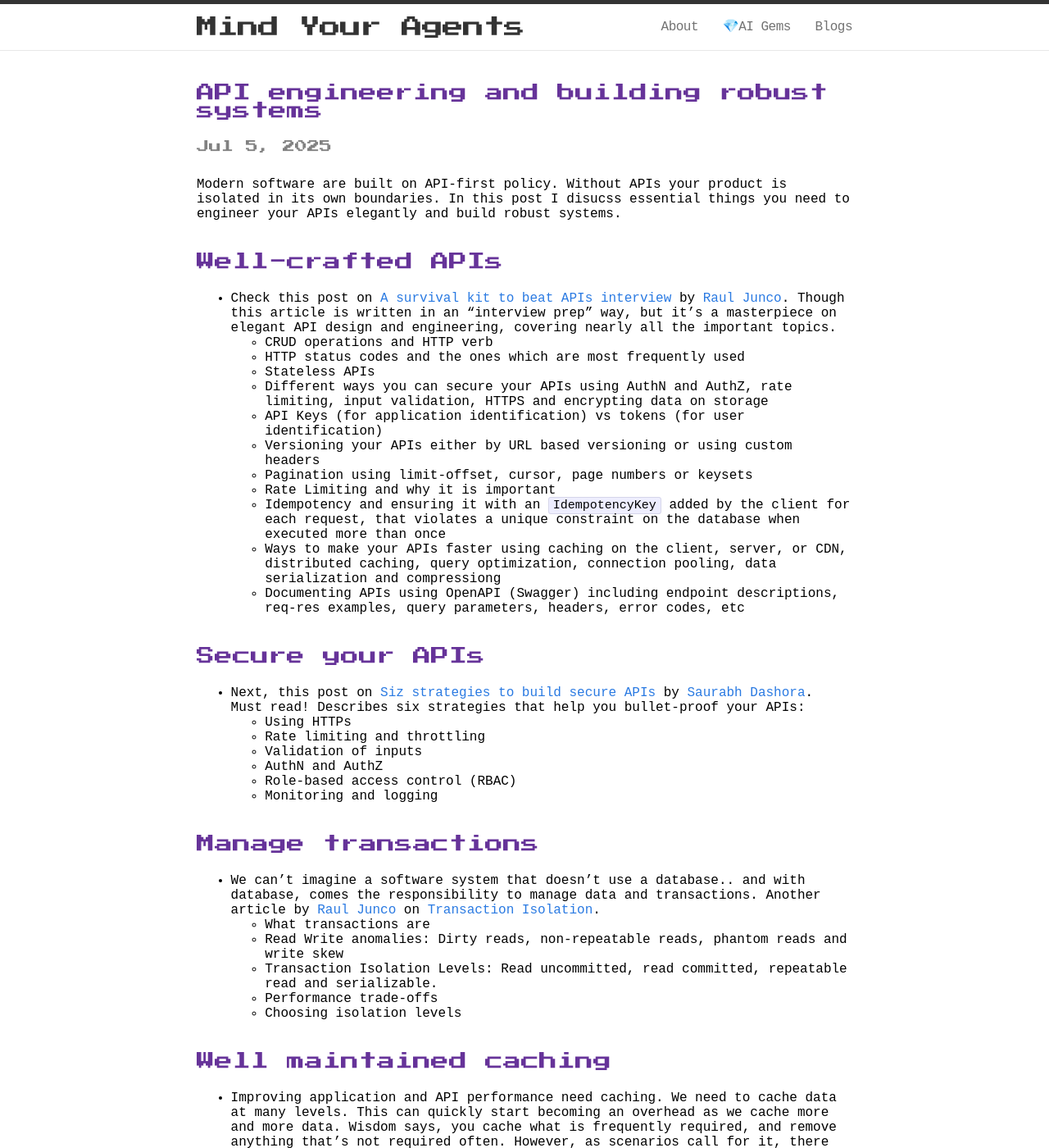
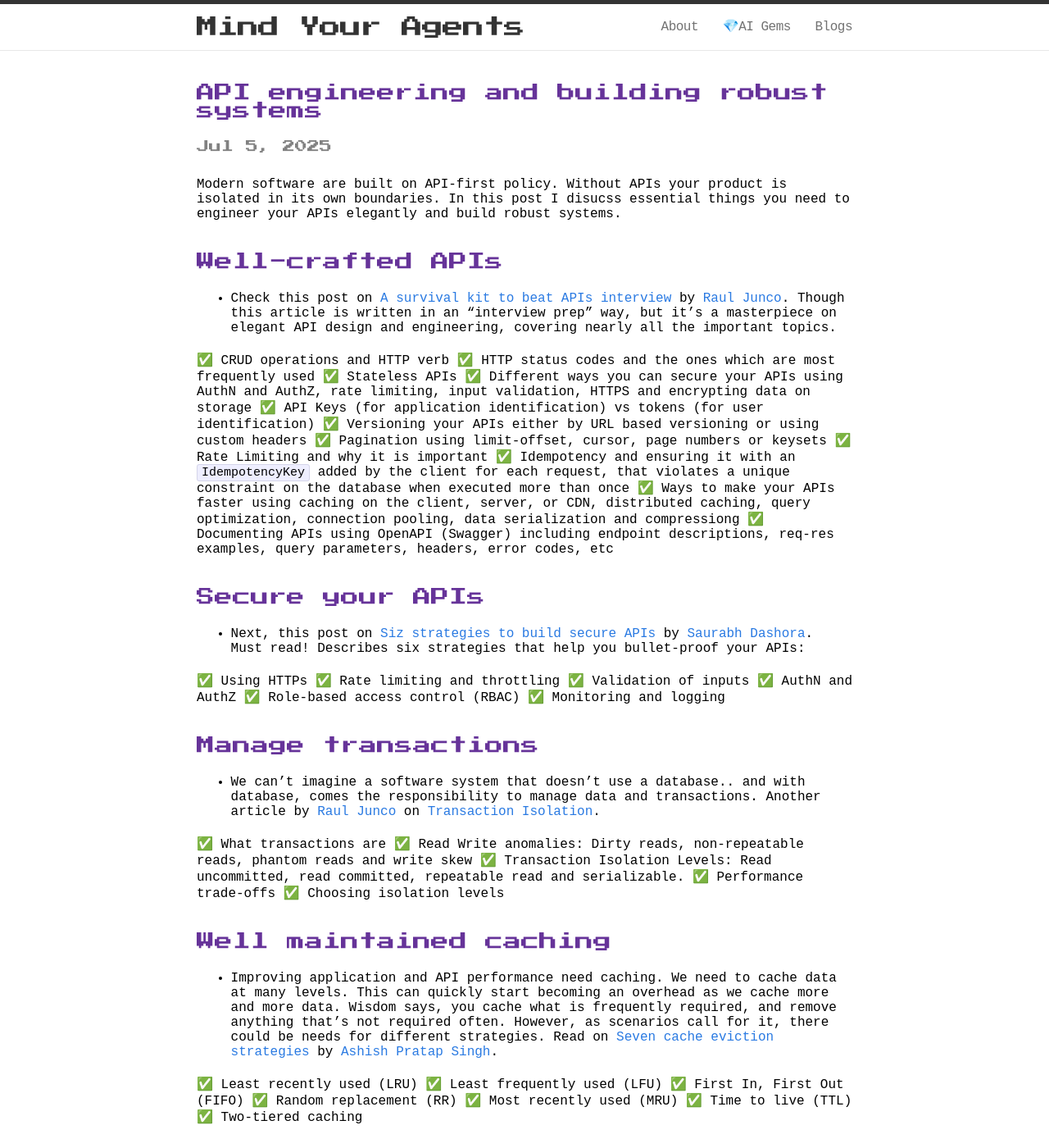
Before and after one commit to mindyouragents/mindyouragents.github.io, a Jekyll site: the page built from _posts/2025-07-05-api-engineering-robust-system.markdown, in a window 1280 px wide and 1400 px high. Shown: the whole window at 82% size. Built offline with Jekyll 4.4.1, drawn with Linux system fonts in a browser that asks for light colours; some web fonts are replaced; some of the changed text lies outside the part shown.

Commit message:
new post

```diff
--- a/_posts/2025-07-05-api-engineering-robust-system.markdown
+++ b/_posts/2025-07-05-api-engineering-robust-system.markdown
@@ -13,57 +13,61 @@
 <br />
 
 - Check this post on [A survival kit to beat APIs interview](https://newsletter.systemdesignclassroom.com/p/a-survival-kit-to-beat-apis-interview) by [Raul Junco](https://substack.com/@rauljuncov). Though this article is written in an "interview prep" way, but it's a masterpiece on elegant API design and engineering, covering nearly all the important topics.
+<br />
 
-    - CRUD operations and HTTP verb
-    - HTTP status codes and the ones which are most frequently used
-    - Stateless APIs
-    - Different ways you can secure your APIs using AuthN and AuthZ, rate limiting, input validation, HTTPS and encrypting data on storage
-    - API Keys (for application identification) vs tokens (for user identification)
-    - Versioning your APIs either by URL based versioning or using custom headers
-    - Pagination using limit-offset, cursor, page numbers or keysets
-    - Rate Limiting and why it is important
-    - Idempotency and ensuring it with an `IdempotencyKey` added by the client for each request, that violates a unique constraint on the database when executed more than once
-    - Ways to make your APIs faster using caching on the client, server, or CDN, distributed caching, query optimization, connection pooling, data serialization and compressiong
-    - Documenting APIs using OpenAPI (Swagger) including endpoint descriptions, req-res examples, query parameters, headers, error codes, etc
+✅ CRUD operations and HTTP verb
+✅ HTTP status codes and the ones which are most frequently used
+✅ Stateless APIs
+✅ Different ways you can secure your APIs using AuthN and AuthZ, rate limiting, input validation, HTTPS and encrypting data on storage
+✅ API Keys (for application identification) vs tokens (for user identification)
+✅ Versioning your APIs either by URL based versioning or using custom headers
+✅ Pagination using limit-offset, cursor, page numbers or keysets
+✅ Rate Limiting and why it is important
+✅ Idempotency and ensuring it with an `IdempotencyKey` added by the client for each request, that violates a unique constraint on the database when executed more than once
+✅ Ways to make your APIs faster using caching on the client, server, or CDN, distributed caching, query optimization, connection pooling, data serialization and compressiong
+✅ Documenting APIs using OpenAPI (Swagger) including endpoint descriptions, req-res examples, query parameters, headers, error codes, etc
 
 <br />
 <span class="important">Secure your APIs</span>
 <br />
 
 - Next, this post on [Siz strategies to build secure APIs](https://newsletter.systemdesigncodex.com/p/6-strategies-to-build-secure-apis) by [Saurabh Dashora](https://substack.com/@saurabhdashora). Must read! Describes six strategies that help you bullet-proof your APIs:
+<br />
 
-    - Using HTTPs
-    - Rate limiting and throttling
-    - Validation of inputs
-    - AuthN and AuthZ
-    - Role-based access control (RBAC)
-    - Monitoring and logging
+✅ Using HTTPs
+✅ Rate limiting and throttling
+✅ Validation of inputs
+✅ AuthN and AuthZ
+✅ Role-based access control (RBAC)
+✅ Monitoring and logging
 
 <br />
 <span class="important">Manage transactions</span>
 <br />
 
 - We can't imagine a software system that doesn't use a database.. and with database, comes the responsibility to manage data and transactions. Another article by [Raul Junco](https://substack.com/@rauljuncov) on [Transaction Isolation](https://newsletter.systemdesignclassroom.com/p/transaction-isolation-and-read-and-write-anomalies?r=1m1f9z&utm_campaign=post&utm_medium=web).
+<br />
 
-    - What transactions are
-    - Read Write anomalies: Dirty reads, non-repeatable reads, phantom reads and write skew
-    - Transaction Isolation Levels: Read uncommitted, read committed, repeatable read and serializable.
-    - Performance trade-offs
-    - Choosing isolation levels
+✅ What transactions are
+✅ Read Write anomalies: Dirty reads, non-repeatable reads, phantom reads and write skew
+✅ Transaction Isolation Levels: Read uncommitted, read committed, repeatable read and serializable.
+✅ Performance trade-offs
+✅ Choosing isolation levels
 
 <br />
 <span class="important">Well maintained caching</span>
 <br />
 
 - Improving application and API performance need caching. We need to cache data at many levels. This can quickly start becoming an overhead as we cache more and more data. Wisdom says, you cache what is frequently required, and remove anything that's not required often. However, as scenarios call for it, there could be needs for different strategies. Read on [Seven cache eviction strategies](https://blog.algomaster.io/p/7-cache-eviction-strategies?r=1m1f9z&utm_campaign=post&utm_medium=web) by [Ashish Pratap Singh](https://substack.com/@ashishps).
+<br />
 
-    - Least recently used (LRU)
-    - Least frequently used (LFU)
-    - First In, First Out (FIFO)
-    - Random replacement (RR)
-    - Most recently used (MRU)
-    - Time to live (TTL)
-    - Two-tiered caching
+✅ Least recently used (LRU)
+✅ Least frequently used (LFU)
+✅ First In, First Out (FIFO)
+✅ Random replacement (RR)
+✅ Most recently used (MRU)
+✅ Time to live (TTL)
+✅ Two-tiered caching
 
 <br />
 <span class="important">Deal with entropy</span>
@@ -74,11 +78,12 @@
     > In software, entropy refers to the increasing disorder, complexity, or unpredictability within a system over time. In software design, high entropy means the code becomes harder to understand, maintain, or extend, often due to quick fixes, poor documentation, or lack of refactoring. This leads to software rot and reduced reliability.
 
     Read on how to [Embrace Software Entropy](https://thetshaped.dev/p/embrace-software-entropy-imperfect-code-flexibility-maintainability) by [Petar Ivanov](https://substack.com/@petarivanovv9).
+<br />
 
-    - Accept that change is inevitable
-    - Build for now *(very very very important!)*
-    - Stay flexible
-    - Embrace entropy
+✅ Accept that change is inevitable
+✅ Build for now *(very very very important!)*
+✅ Stay flexible
+✅ Embrace entropy
 
 <br />
 
```
